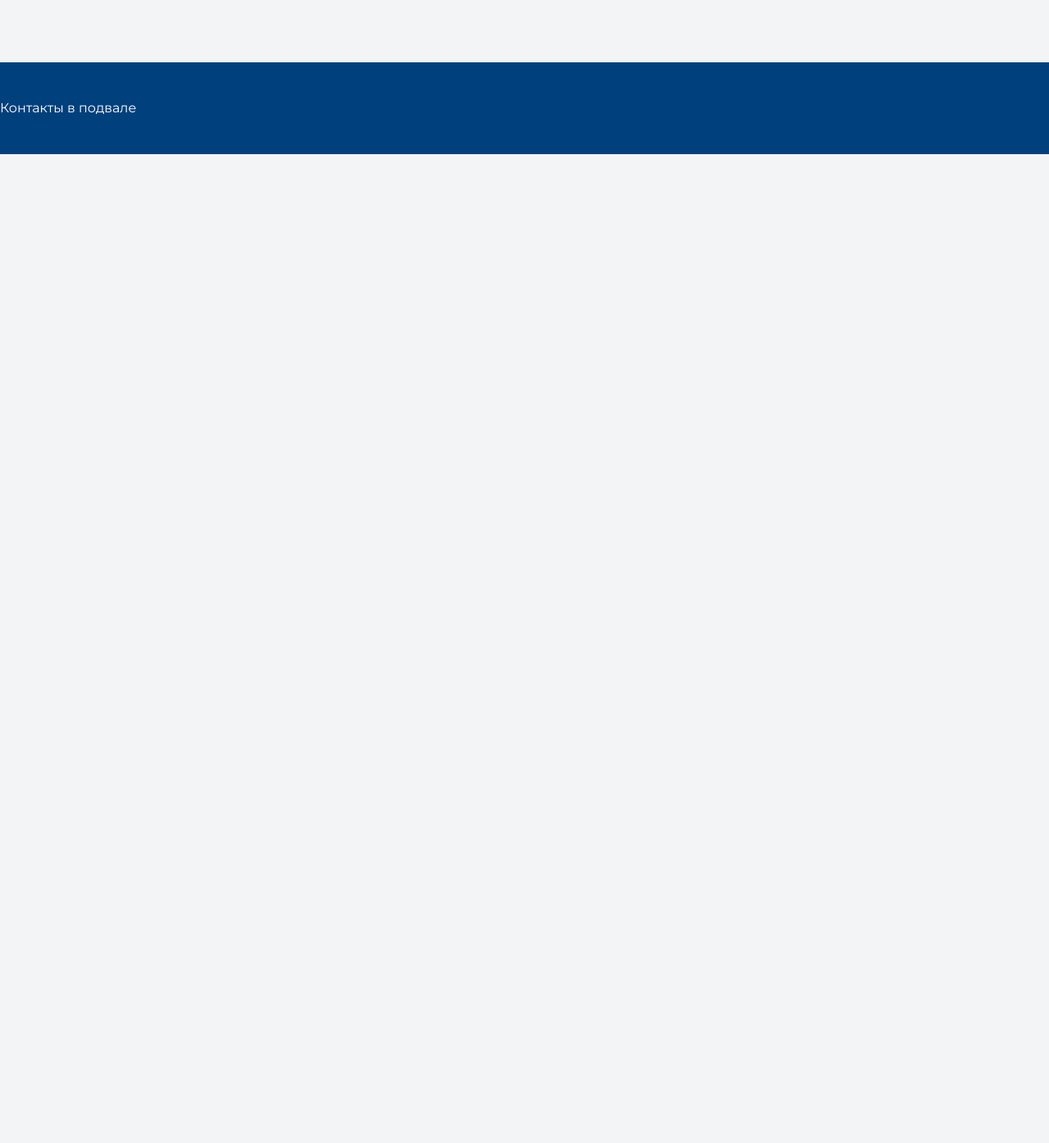
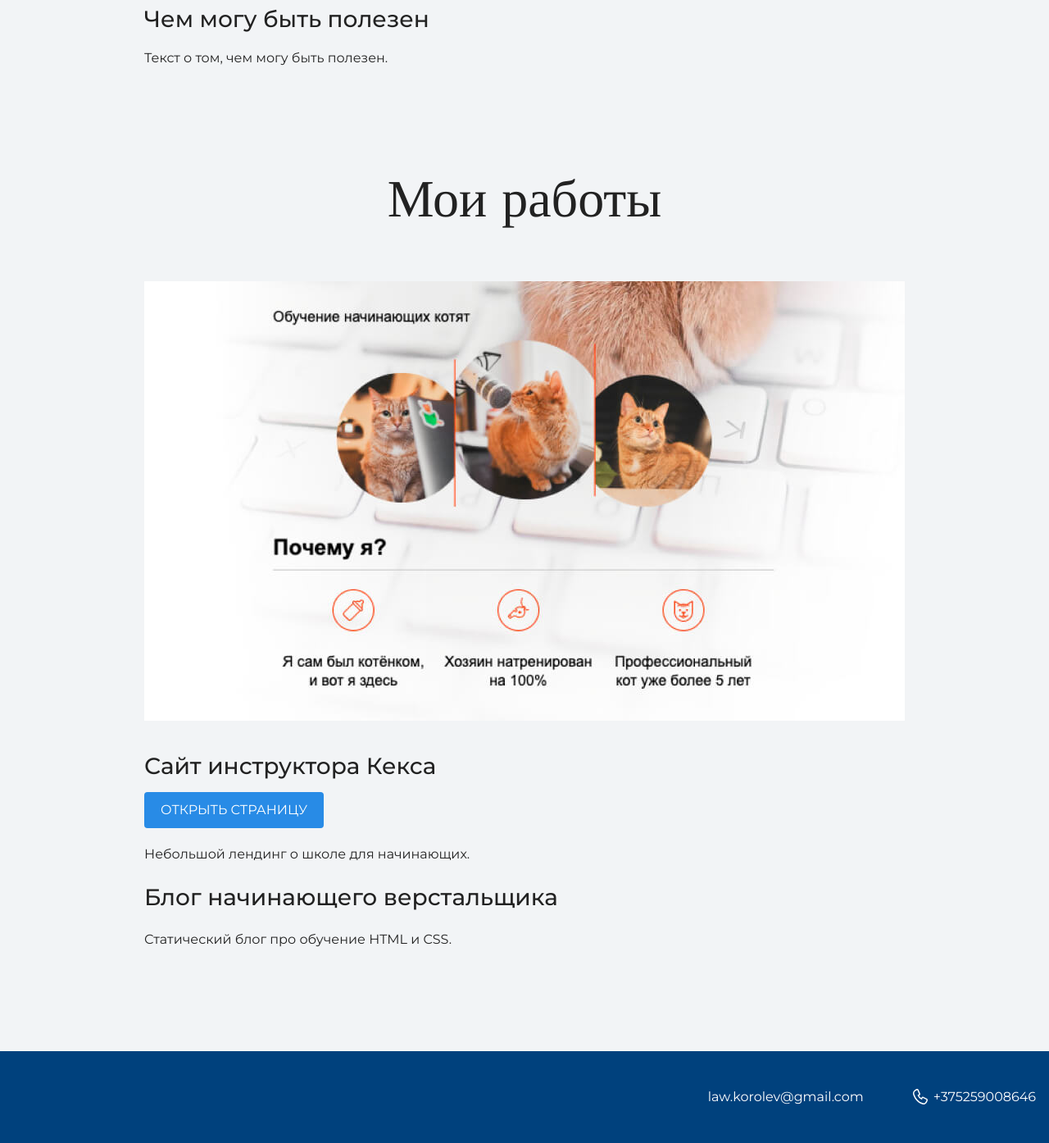
Before and after one commit to KaramazovBrothers/Attempt-to-make-a-website, a plain HTML site: page index.html in a window 1280 px wide. Shown: the part 1864-3258 px from the top of the page at 82% size. Before the commit the page ends 2052 px from the top, so only its background shows below. Drawn offline with nearby package versions, Linux system fonts and the light colour scheme.

Commit message:
Добавили пару фоток и ссылку на сайт Кекса

```diff
--- a/index.html
+++ b/index.html
@@ -23,7 +23,11 @@
     </section>
 
     <section class="intro">
-      <div class="container"> <h2 class="subheading">Давайте познакомимся</h2></div>
+      <div class="container"> <h2 class="subheading">Давайте познакомимся</h2>
+        <figure class="user-image">
+  <img src="files/user.jpg" width="928" height="536" alt="Фотография ДК">
+</figure>
+      </div>
       <div class="container"> <h3>Пара слов о себе</h3>
        <p>Текст с парой слов о себе.</p></div>
        <div class="container"><h3>Чем могу быть полезен</h3>
@@ -33,7 +37,12 @@
     <section class="portfolio">
      <div class="container"> <h2 class="subheading">Мои работы</h2></div>
 
-      <div class="container"><h3>Сайт инструктора Кекса</h3>
+      <div class="container">
+         <figure class="project-image">
+  <img src="files/project.jpg" width="928" height="536" alt="Сайт инструктора Кекса">
+</figure>
+<h3>Сайт инструктора Кекса</h3>
+<a class="button" href="source/project/index.html">Открыть страницу</a>
      <p>Небольшой лендинг о школе для начинающих.</p>
    </div>
 
@@ -43,7 +52,14 @@
     </section>
 
     <footer class="page-footer">
-      Контакты в подвале
+      <div class="container">
+       <a class="footer-emeil"
+    href="mailto:law.korolev@gmail.com">law.korolev@gmail.com</a>
+    <a class="footer-phone"
+    href="tel:+375259008646">+375259008646</a>
+  </div>
+</footer>
+      </div>
     </footer>
   </body>
 </html>
```
